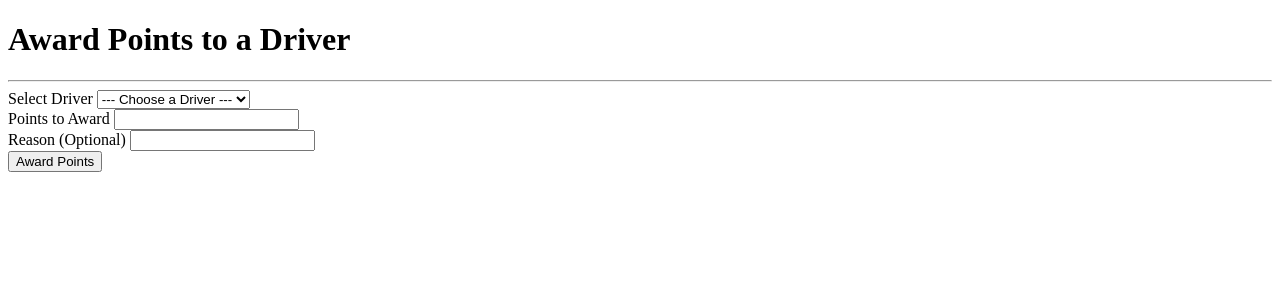
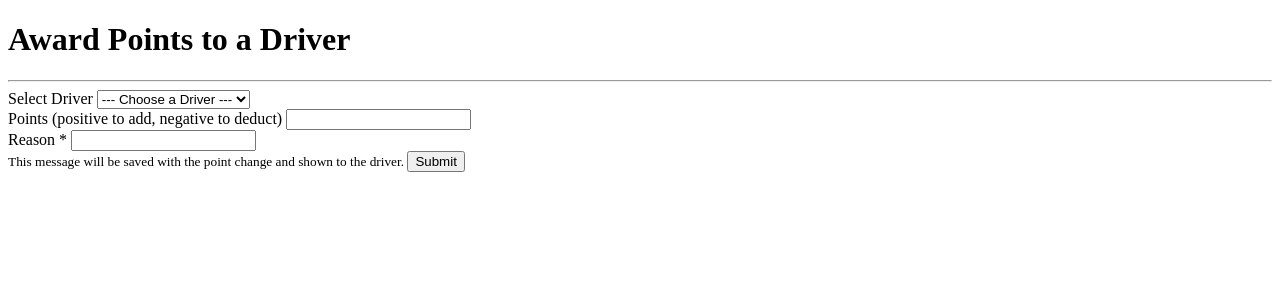
Before and after one commit to fgeravi/F25-Team19, a Django app: template rewards/templates/rewards/add_points.html in a window 1280 px wide. Shown: the top 300 px of the page. Run offline with Django 5.2, Linux system fonts and the light colour scheme; the template is opened without the code that fills it, so the values that code supplies are empty.

Commit message:
Require reason for point changes (Story 480) + send personalized driver notification

```diff
--- a/rewards/templates/rewards/add_points.html
+++ b/rewards/templates/rewards/add_points.html
@@ -26,16 +26,19 @@
         </div>
 
         <div class="form-group mb-3">
-            <label for="points">Points to Award</label>
+            <label for="points">Points (positive to add, negative to deduct)</label>
             <input type="number" name="points" id="points" class="form-control" required>
         </div>
 
-        <div class="form-group mb-3">
-            <label for="reason">Reason (Optional)</label>
-            <input type="text" name="reason" id="reason" class="form-control">
+        <div class="form-group mb-2">
+            <label for="reason">Reason <span class="text-danger">*</span></label>
+            <input type="text" name="reason" id="reason" class="form-control" maxlength="255" required>
         </div>
+        <small class="text-muted d-block mb-3">
+            This message will be saved with the point change and shown to the driver.
+        </small>
 
-        <button type="submit" class="btn btn-primary">Award Points</button>
+        <button type="submit" class="btn btn-primary">Submit</button>
     </form>
 </div>
 {% endblock %}
```
Also changed, not shown: rewards/models.py (+24 -3 lines), rewards/views.py (+10 -9 lines).
